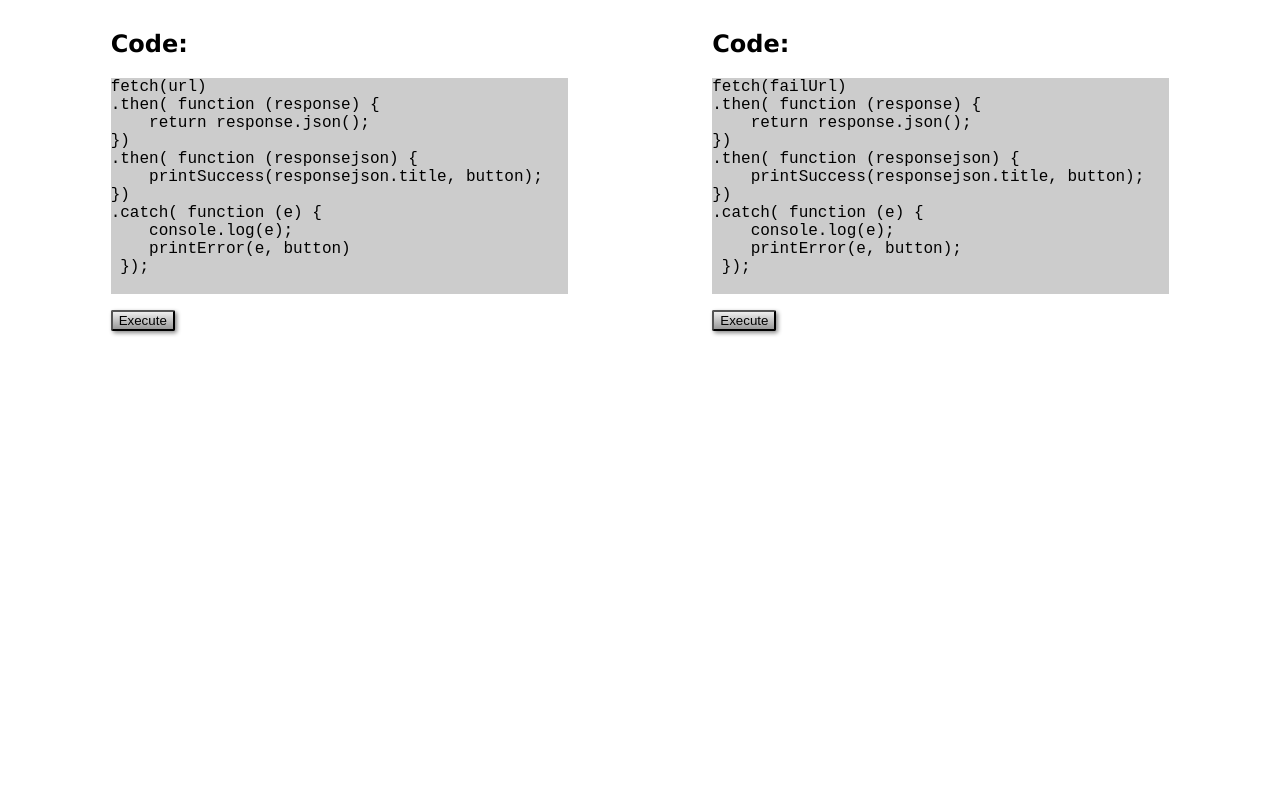
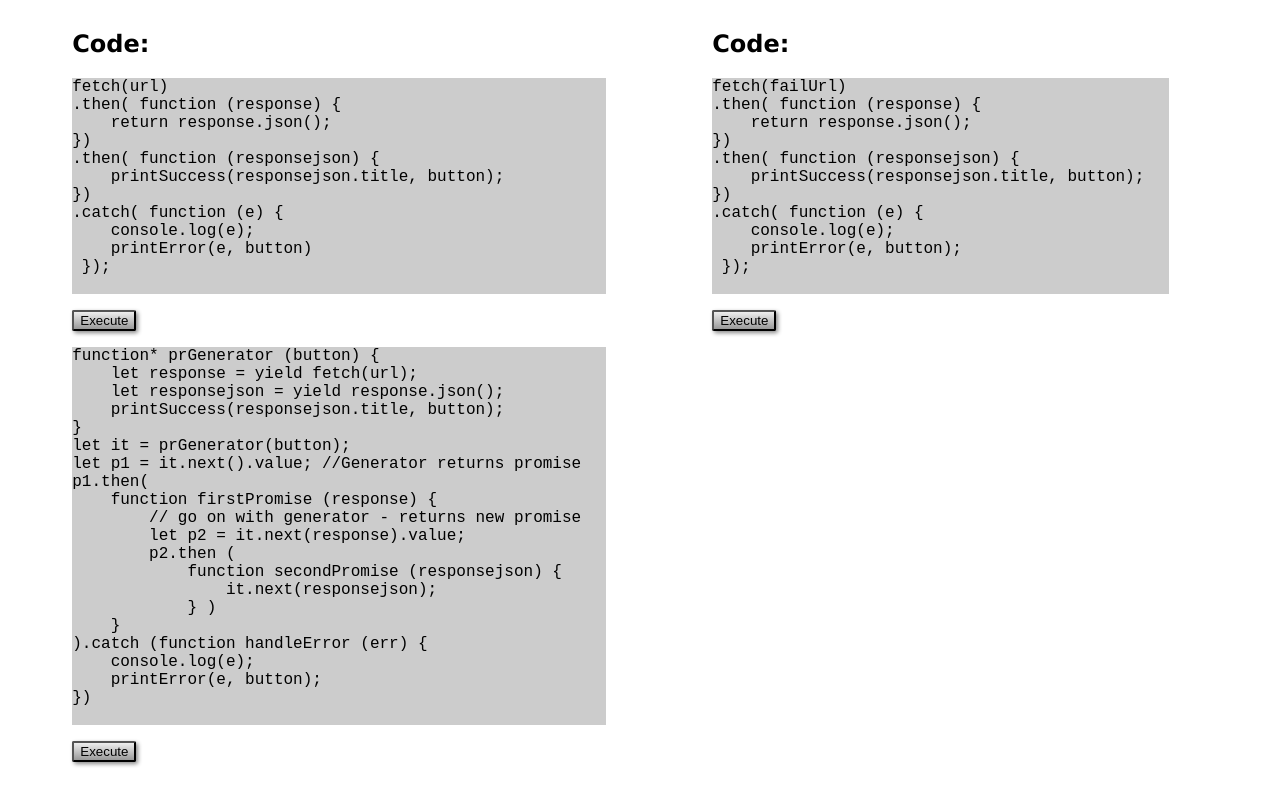
Before and after one commit to nusli/You-don-t-know-JS-practice, a plain HTML site: page index.html in a window 1280 px wide. Shown: the part 98-884 px from the top of the page. Before the commit the page ends 800 px from the top, so only its background shows below. Drawn offline with nearby package versions, Linux system fonts and the light colour scheme; no server answers.

Commit message:
Added html for third function

```diff
--- a/index.html
+++ b/index.html
@@ -9,6 +9,7 @@
 <div id="page">
 <div class="left">
     <h2>Code:</h2>
+
     <p><pre class="code">
 fetch(url)
 .then( function (response) {
@@ -24,9 +25,37 @@ fetch(url)
         </pre></p>
     <button class="execButton" >Execute</button>
     <p class="result code"></p>
+
+
+    <p><pre class="code">
+function* prGenerator (button) {
+    let response = yield fetch(url);
+    let responsejson = yield response.json();
+    printSuccess(responsejson.title, button);
+}
+let it = prGenerator(button);
+let p1 = it.next().value; //Generator returns promise
+p1.then(
+    function firstPromise (response) {
+        // go on with generator - returns new promise
+        let p2 = it.next(response).value;
+        p2.then (
+            function secondPromise (responsejson) {
+                it.next(responsejson);
+            } )
+    }
+).catch (function handleError (err) {
+    console.log(e);
+    printError(e, button);
+})
+                </pre></p>
+            <button class="execButton" >Execute</button>
+            <p class="result code"></p>
+
     </div>
     <div class="right">
         <h2>Code:</h2>
+
         <p><pre class="code">
 fetch(failUrl)
 .then( function (response) {
@@ -43,6 +72,7 @@ fetch(failUrl)
         <button class="execButton" >Execute</button>
         <p class="result code"></p>
 
+
     </div>
     </div>
 </div>
```
